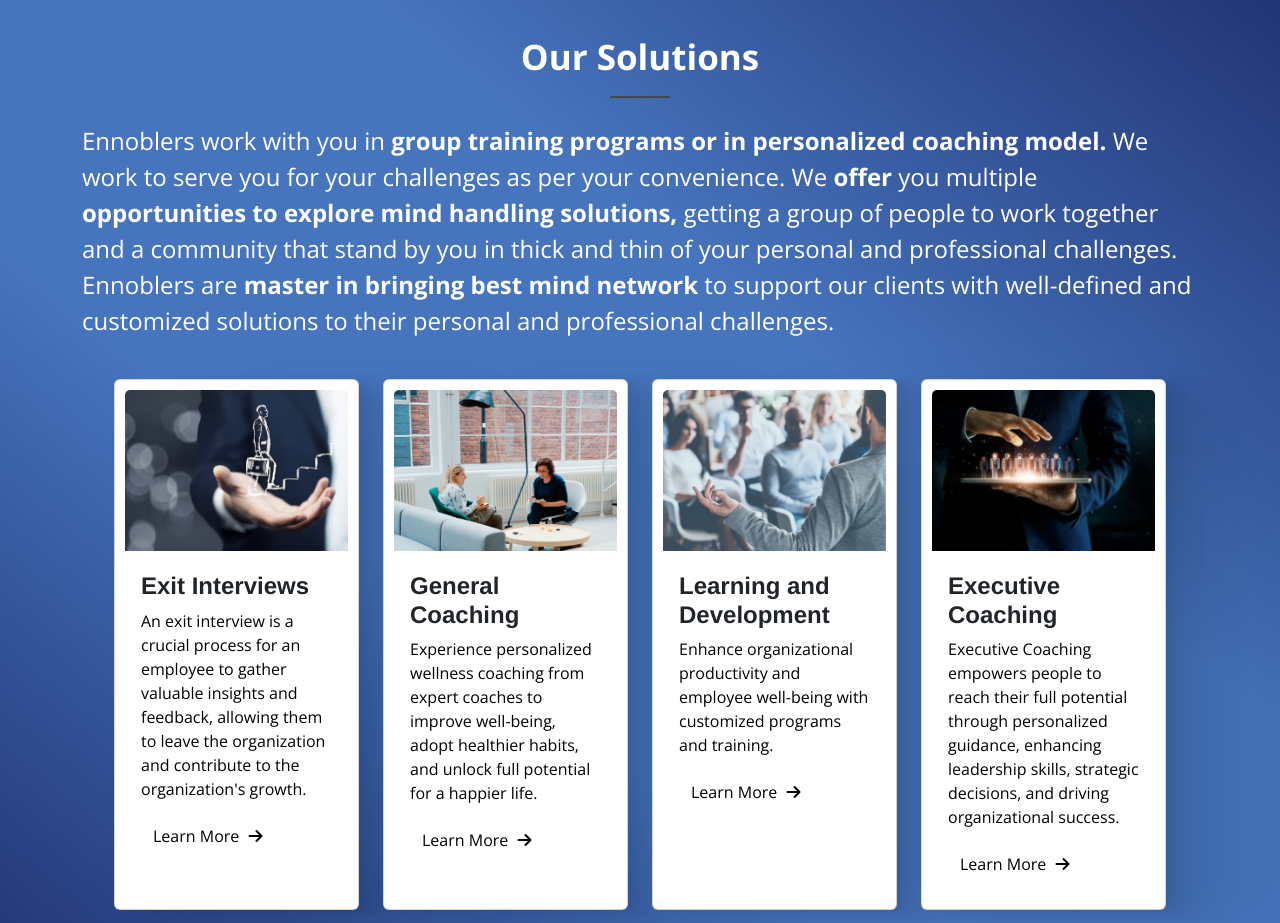
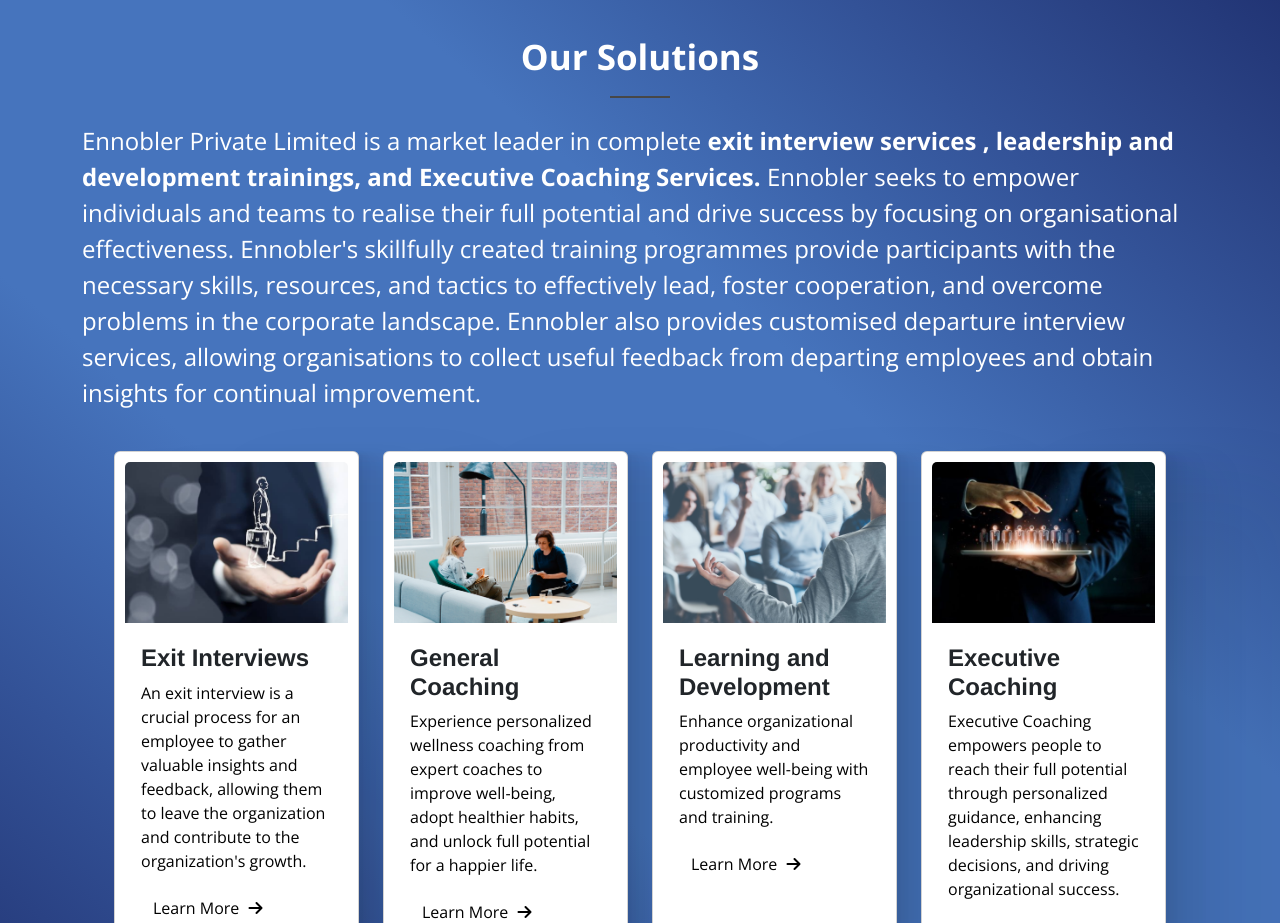
Before and after one commit to RidhamAnand/ennobler, a plain HTML site: page index.html in a window 1280 px wide. Shown: the part 1420-2343 px from the top of the page. Drawn offline with nearby package versions, Linux system fonts and the light colour scheme.

Commit message:
master final push 02

```diff
--- a/index.html
+++ b/index.html
@@ -77,7 +77,7 @@
 
 
           <li><a class="nav-link " href="#contact">Contact</a></li>
-          <li><a class="getstarted " href="https://calendly.com/ennoblercoaches/coachingcall?month=2023-06">Book
+          <li><a class="getstarted " href="https://calendly.com/ennoblercoaches/introductorycall">Book
               Appointment</a></li>
 
         </ul>
@@ -97,7 +97,8 @@
           <div class="col-lg-6 d-flex" data-aos="fade-right"
             style="display: flex; flex-direction: column; justify-items: center; justify-content: center;">
             <h1>Engage HR Aggregator
-              <h2 style="color: white;margin-top: 20px;">Exit Interview Services | L&D Services  | Executive Coaching Services
+              <h2 style="color: white;margin-top: 20px;">Exit Interview Services | L&D Services | Executive Coaching
+                Services
 
               </h2>
 
@@ -108,7 +109,7 @@
               <a style="margin: 5px;" href="#services"> <button type="button" style="border-radius: 0px;"
                   class="btn btn-outline-light btn-lg">Explore</button></a>
               <a style="margin: 5px; margin-left: 10px; display: block;"
-                href="https://calendly.com/ennoblercoaches/coachingcall?month=2023-06"> <button type="button"
+                href="https://calendly.com/ennoblercoaches/introductorycall"> <button type="button"
                   style="border-radius: 0px;" class="btn btn-light btn-lg">Book an Appointment</button></a>
 
             </div>
@@ -232,15 +233,13 @@
 
         </div>
         <p data-aos="fade-up" id="service-body" data-aos-delay="100" style="margin-bottom: 40px;">
-          Ennoblers work with you in <b> group training programs or in personalized coaching model. </b> We work to
-          serve you
-          for your challenges as per your convenience. We <b>offer </b> you multiple <b>opportunities to explore mind
-            handling
-            solutions, </b> getting a group of people to work together and a community that stand by you in thick and
-          thin
-          of your personal and professional challenges. Ennoblers are <b> master in bringing best mind network </b> to
-          support our clients with well-defined and customized solutions to their personal and professional
-          challenges.
+          Ennobler Private Limited is a market leader in complete <b>exit interview services , leadership and development trainings, and Executive Coaching Services. </b> Ennobler seeks to empower individuals and teams to realise their full
+          potential and drive success by focusing on organisational effectiveness. Ennobler's skillfully created
+          training programmes provide participants with the necessary skills, resources, and tactics to effectively
+          lead, foster cooperation, and overcome problems in the corporate landscape. Ennobler also provides customised
+          departure interview services, allowing organisations to collect useful feedback from departing employees and
+          obtain insights for continual improvement.
+
         </p>
 
         <div class="row" data-aos="fade-up">
@@ -670,12 +669,15 @@
                 </p>
               </div>
 
-              <iframe src="https://www.google.com/maps/embed?pb=!1m18!1m12!1m3!1d3357.7613105399273!2d74.89198891168951!3d32.692392173589454!2m3!1f0!2f0!3f0!3m2!1i1024!2i768!4f13.1!3m3!1m2!1s0x391e9db14df31e9b%3A0x7033326c6cbbe915!2sEnnobler%20Private%20Limited!5e0!3m2!1sen!2sin!4v1688150638327!5m2!1sen!2sin" frameborder="0" style="border:0; width: 100%; height: 290px;" allowfullscreen=""></iframe>
+              <iframe
+                src="https://www.google.com/maps/embed?pb=!1m18!1m12!1m3!1d3357.7613105399273!2d74.89198891168951!3d32.692392173589454!2m3!1f0!2f0!3f0!3m2!1i1024!2i768!4f13.1!3m3!1m2!1s0x391e9db14df31e9b%3A0x7033326c6cbbe915!2sEnnobler%20Private%20Limited!5e0!3m2!1sen!2sin!4v1688150638327!5m2!1sen!2sin"
+                frameborder="0" style="border:0; width: 100%; height: 290px;" allowfullscreen=""></iframe>
             </div>
 
           </div>
 
-          <div class="col-lg-7 mt-5 mt-lg-0 d-flex align-items-stretch aos-init aos-animate" data-aos="fade-up" data-aos-delay="200">
+          <div class="col-lg-7 mt-5 mt-lg-0 d-flex align-items-stretch aos-init aos-animate" data-aos="fade-up"
+            data-aos-delay="200">
             <form action="https://formspree.io/f/xdornypk" method="POST" role="form" class="php-email-forms">
               <div class="row">
                 <div class="form-group col-md-6">
@@ -853,7 +855,7 @@
               </li>
               <li><i class="bx bx-chevron-right"></i> Licenced Leadership & Executive coach
               </li>
-              <li><i class="bx bx-chevron-right"></i>  Licenced Design Thinking Practitioner
+              <li><i class="bx bx-chevron-right"></i> Licenced Design Thinking Practitioner
 
               </li>
               <li><i class="bx bx-chevron-right"></i> Licenced EI Coach
@@ -909,7 +911,7 @@
 
   <script>
     var loader = document.getElementById("preloader");
-    window.addEventListener("load",function(){
+    window.addEventListener("load", function () {
       loader.style.display = "none";
     })
 
@@ -919,6 +921,9 @@
     var list = ["18", "19", "20", "32", "36", "22"];
     randomNum = Math.floor(Math.random() * 5);
     document.getElementById("clientNum").innerHTML = list[randomNum];
+
+
+
 
 
 
```
Also changed, not shown: exit-interview.html (+7 -7 lines).
